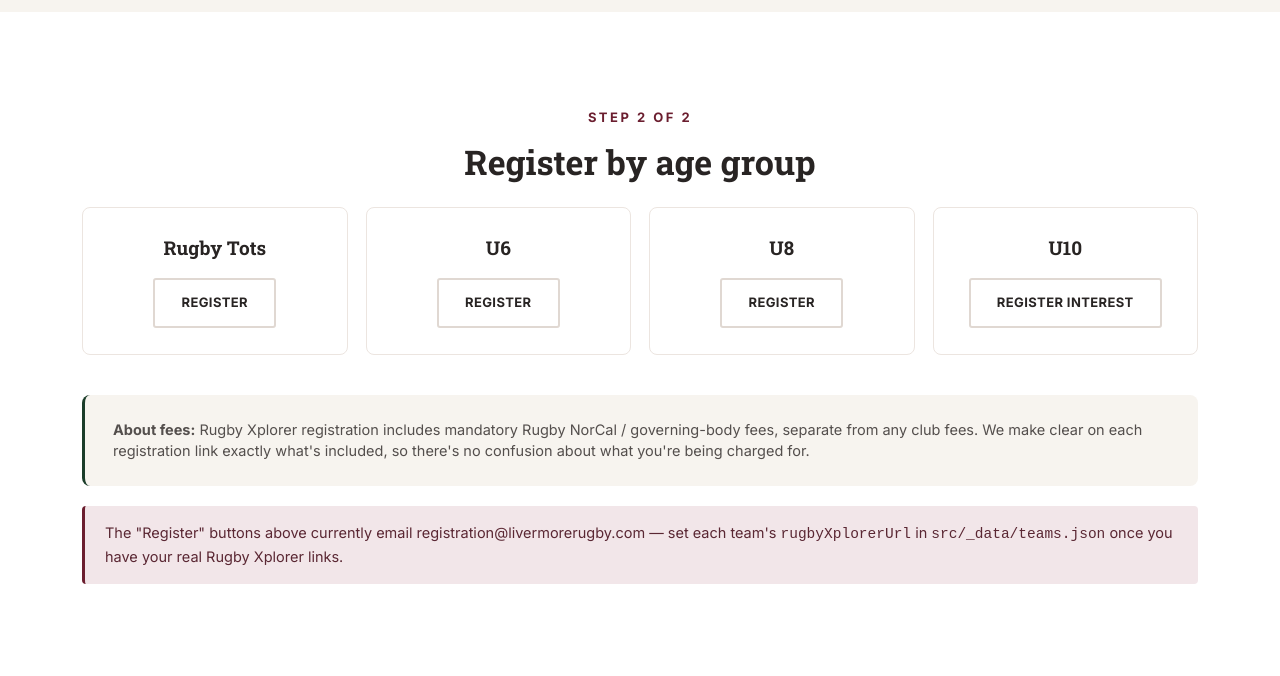
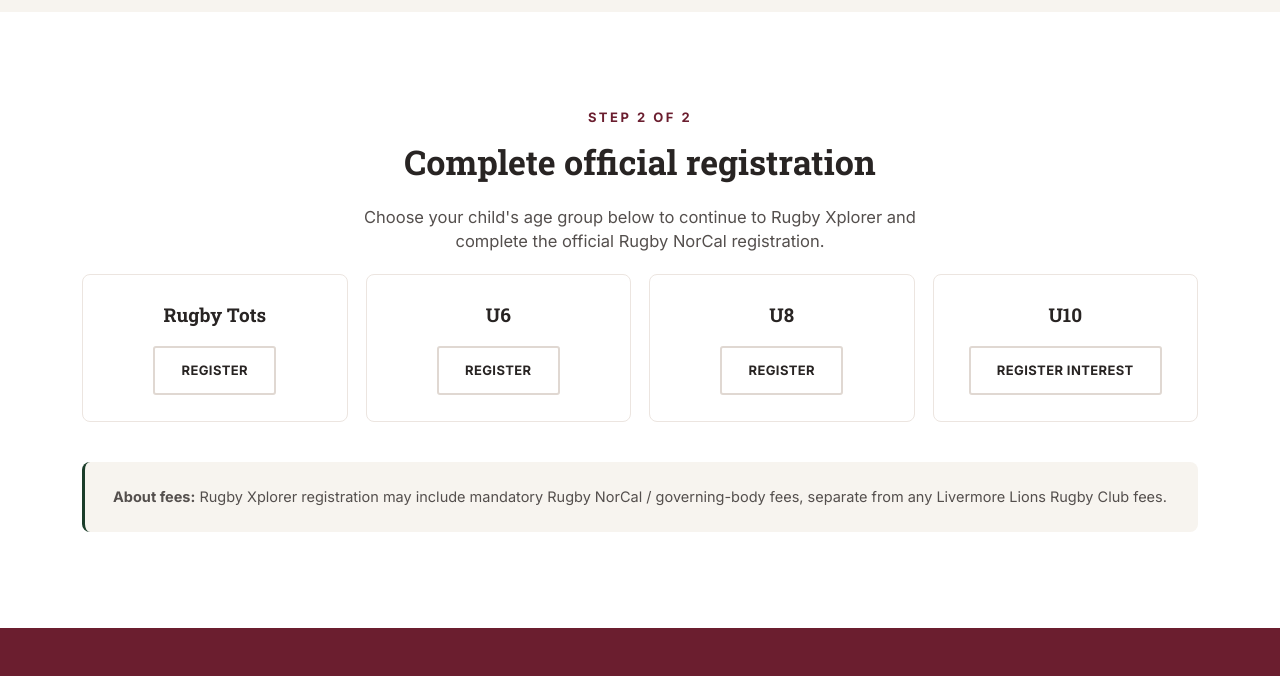
Before and after one commit to Livermore-Lions-Rugby-Club/livermore-lions-website, an Eleventy site: page src/register.njk in a window 1280 px wide. Shown: the part 1860-2536 px from the top of the page. Built offline with nearby package versions, Linux system fonts and the light colour scheme; Eleventy itself is replaced by a stand-in of ours; files that its build step writes are made by us from their sources.

Commit message:
Update register.njk

```diff
--- a/src/register.njk
+++ b/src/register.njk
@@ -127,20 +127,27 @@
 <section id="team-select">
   <div class="wrap">
     <span class="section-label reg-step-label">Step 2 of 2</span>
-    <h2 class="section-title center">Register by age group</h2>
+    <h2 class="section-title center">Complete official registration</h2>
+    <p class="section-body center">
+      Choose your child's age group below to continue to Rugby Xplorer and complete the official Rugby NorCal registration.
+    </p>
+
     <div class="register-team-grid">
       {% for team in teams.list %}
       <div class="register-team-card">
         <h3>{{ team.name }}</h3>
-        <a href="{{ team.rugbyXplorerUrl or ('mailto:' + site.registrationEmail) }}" class="btn btn-ghost">{% if team.needsDetails %}Register{% else %}Register Interest{% endif %}</a>
+        <a
+          href="{{ team.rugbyXplorerUrl or ('mailto:' + site.registrationEmail) }}"
+          class="btn btn-ghost"
+        >
+          {% if team.needsDetails %}Register{% else %}Register Interest{% endif %}
+        </a>
       </div>
       {% endfor %}
     </div>
+
     <div class="fee-note">
-      <strong>About fees:</strong> Rugby Xplorer registration includes mandatory Rugby NorCal / governing-body fees, separate from any club fees. We make clear on each registration link exactly what's included, so there's no confusion about what you're being charged for.
-    </div>
-    <div class="vol-note-box" style="margin-top:20px;">
-      The "Register" buttons above currently email {{ site.registrationEmail }} — set each team's <code>rugbyXplorerUrl</code> in <code>src/_data/teams.json</code> once you have your real Rugby Xplorer links.
+      <strong>About fees:</strong> Rugby Xplorer registration may include mandatory Rugby NorCal / governing-body fees, separate from any Livermore Lions Rugby Club fees.
     </div>
   </div>
 </section>
```
